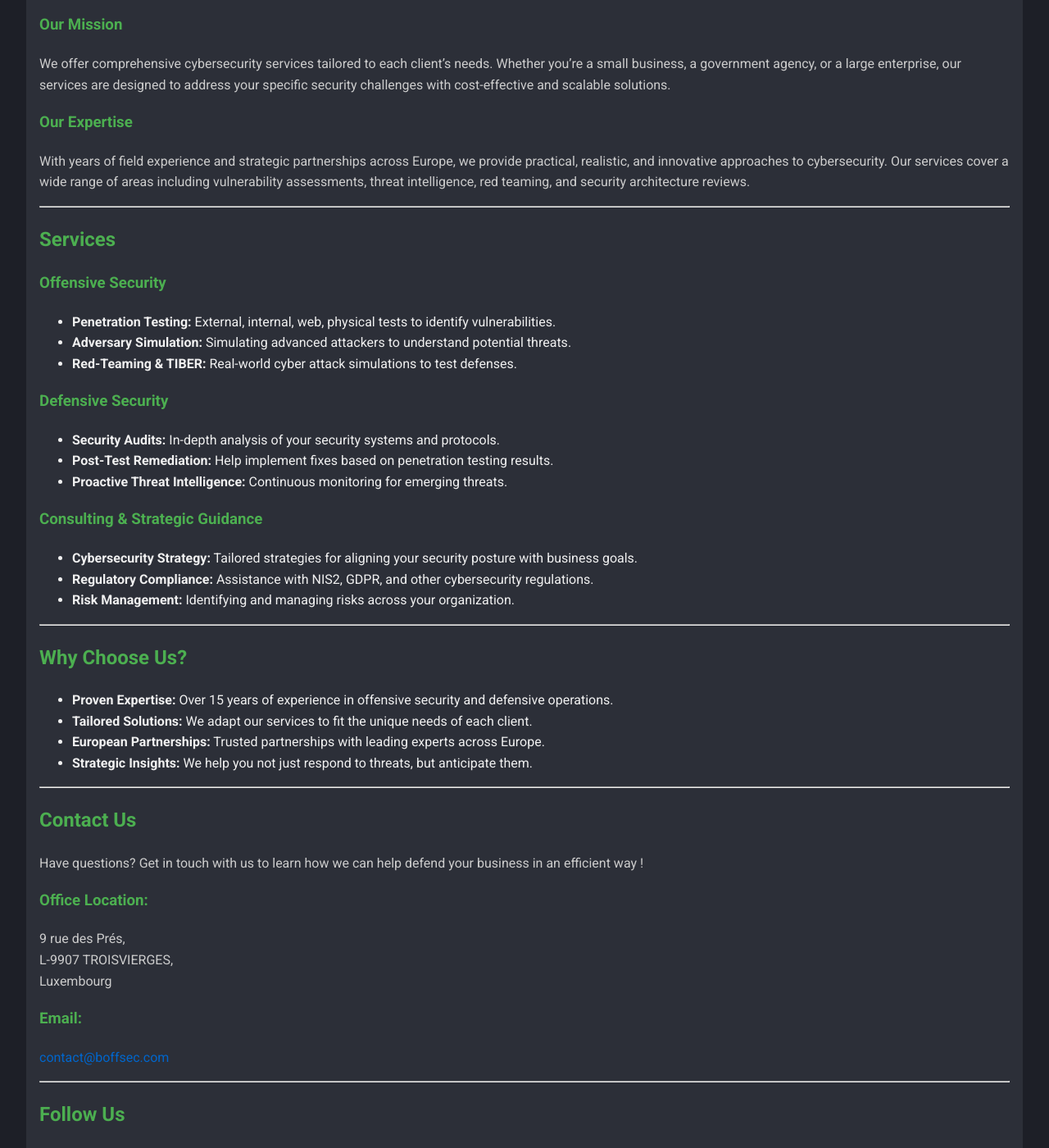
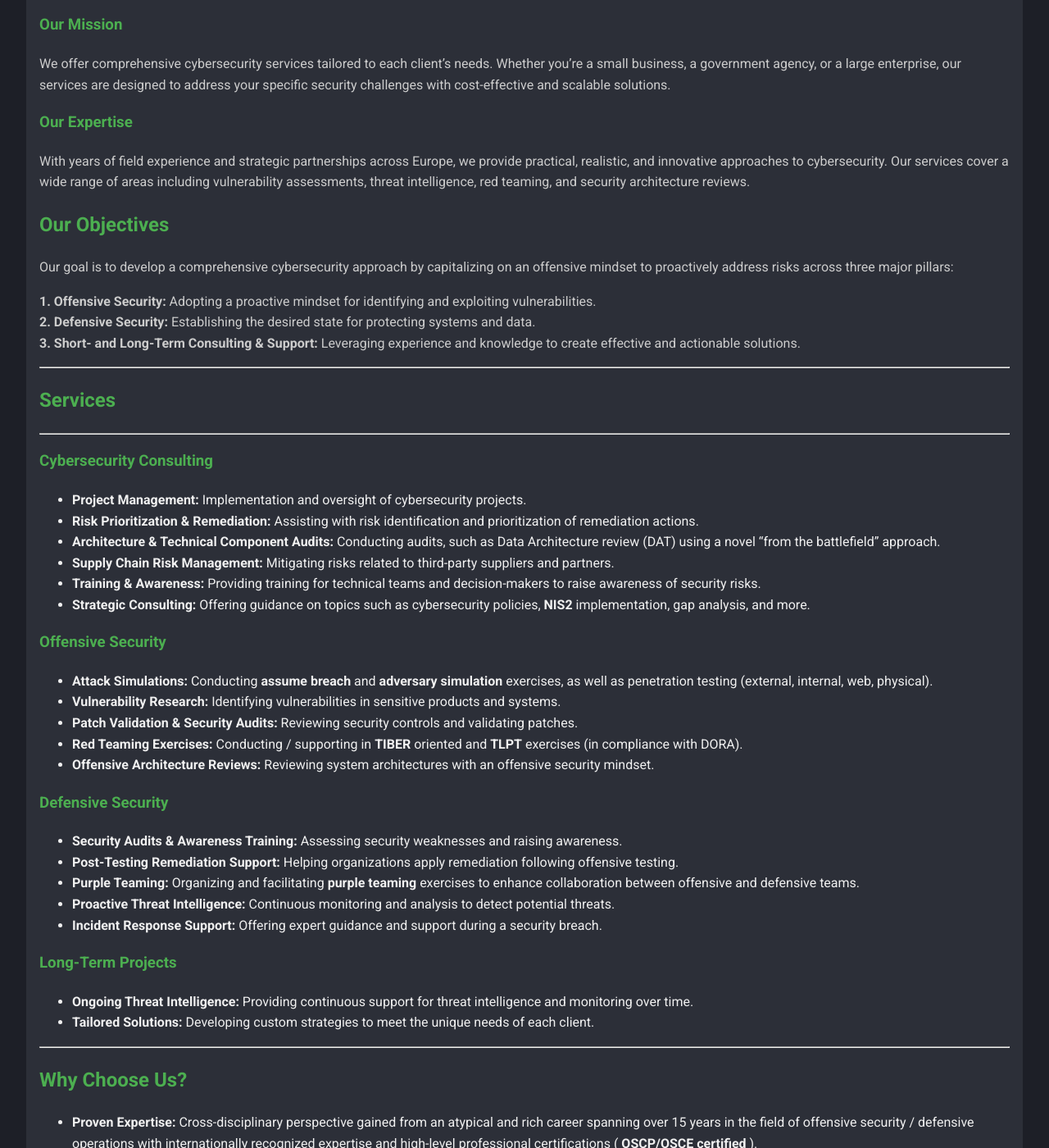
Before and after one commit to kmkz/BOSS.github.io, a Jekyll site: the page built from index.md, in a window 1280 px wide and 1400 px high, scrolled down 472 px. Shown: the whole window at 82% size. Built offline with Jekyll 4.4.1, drawn with Linux system fonts in a browser that asks for light colours; some of the changed text lies outside the part shown.

Commit message:
adapt index

```diff
--- a/index.md
+++ b/index.md
@@ -21,33 +22,54 @@ We offer comprehensive cybersecurity services tailored to each client's needs. W
 ### **Our Expertise**
 With years of field experience and strategic partnerships across Europe, we provide practical, realistic, and innovative approaches to cybersecurity. Our services cover a wide range of areas including vulnerability assessments, threat intelligence, red teaming, and security architecture reviews.
 
+## **Our Objectives**
+
+Our goal is to develop a comprehensive cybersecurity approach by capitalizing on an offensive mindset to proactively address risks across three major pillars:
+
+**1. Offensive Security:** Adopting a proactive mindset for identifying and exploiting vulnerabilities.
+**2. Defensive Security:** Establishing the desired state for protecting systems and data.
+**3. Short- and Long-Term Consulting & Support:** Leveraging experience and knowledge to create effective and actionable solutions.
+
 ---
 
-## **Services**
+## Services
 
-### **Offensive Security**
-- **Penetration Testing:** External, internal, web, physical tests to identify vulnerabilities.
-- **Adversary Simulation:** Simulating advanced attackers to understand potential threats.
-- **Red-Teaming & TIBER:** Real-world cyber attack simulations to test defenses.
+---
 
-### **Defensive Security**
-- **Security Audits:** In-depth analysis of your security systems and protocols.
-- **Post-Test Remediation:** Help implement fixes based on penetration testing results.
-- **Proactive Threat Intelligence:** Continuous monitoring for emerging threats.
+### Cybersecurity Consulting
+- **Project Management:** Implementation and oversight of cybersecurity projects.
+- **Risk Prioritization & Remediation:** Assisting with risk identification and prioritization of remediation actions.
+- **Architecture & Technical Component Audits:** Conducting audits, such as Data Architecture review (DAT) using a novel "from the battlefield" approach.
+- **Supply Chain Risk Management:** Mitigating risks related to third-party suppliers and partners.
+- **Training & Awareness:** Providing training for technical teams and decision-makers to raise awareness of security risks.
+- **Strategic Consulting:** Offering guidance on topics such as cybersecurity policies, **NIS2** implementation, gap analysis, and more.
 
-### **Consulting & Strategic Guidance**
-- **Cybersecurity Strategy:** Tailored strategies for aligning your security posture with business goals.
-- **Regulatory Compliance:** Assistance with NIS2, GDPR, and other cybersecurity regulations.
-- **Risk Management:** Identifying and managing risks across your organization.
+### Offensive Security
+- **Attack Simulations:** Conducting **assume breach** and **adversary simulation** exercises, as well as penetration testing (external, internal, web, physical).
+- **Vulnerability Research:** Identifying vulnerabilities in sensitive products and systems.
+- **Patch Validation & Security Audits:** Reviewing security controls and validating patches.
+- **Red Teaming Exercises:** Conducting / supporting in **TIBER** oriented and **TLPT** exercises (in compliance with DORA).
+- **Offensive Architecture Reviews:** Reviewing system architectures with an offensive security mindset.
+
+### Defensive Security
+- **Security Audits & Awareness Training:** Assessing security weaknesses and raising awareness.
+- **Post-Testing Remediation Support:** Helping organizations apply remediation following offensive testing.
+- **Purple Teaming:** Organizing and facilitating **purple teaming** exercises to enhance collaboration between offensive and defensive teams.
+- **Proactive Threat Intelligence:** Continuous monitoring and analysis to detect potential threats.
+- **Incident Response Support:** Offering expert guidance and support during a security breach.
+
+### Long-Term Projects
+- **Ongoing Threat Intelligence:** Providing continuous support for threat intelligence and monitoring over time.
+- **Tailored Solutions:** Developing custom strategies to meet the unique needs of each client.
 
 ---
 
 ## **Why Choose Us?**
 
-- **Proven Expertise:** Over 15 years of experience in offensive security and defensive operations.
-- **Tailored Solutions:** We adapt our services to fit the unique needs of each client.
+- **Proven Expertise:** Cross-disciplinary perspective gained from an atypical and rich career spanning over 15 years in the field of offensive security / defensive operations with internationally recognized  expertise and high-level professional certifications ( **OSCP/OSCE certified** ).
+- **Tailored Solutions:** Client oriented (for real), we adapt our services to fit the unique needs of each client.
 - **European Partnerships:** Trusted partnerships with leading experts across Europe.
-- **Strategic Insights:** We help you not just respond to threats, but anticipate them.
+- **Strategic Insights:** We help you not just respond to threats, but **anticipate** them.
 
 ---
 
@@ -69,8 +91,8 @@ Luxembourg
 
 Stay updated with the latest cybersecurity insights, trends, and news. Follow us on social media:
 
-- [LinkedIn](#https://www.linkedin.com/in/jean-marie-bourbon/)
-- [Twitter](#https://x.com/kmkz_security)
+- [LinkedIn](https://www.linkedin.com/in/jean-marie-bourbon/)
+- [Twitter](https://x.com/kmkz_security)
 
 ---
 
@@ -79,4 +101,4 @@ At **BOSS**, we are committed to helping you safeguard your digital assets. Reac
 
 ---
 
-**© 2025 Bourbon Offensive Security Services (BOSS)**
+***Offense 4 defense***
```
Also changed, not shown: other parts of index.md (+2 -1 lines).
